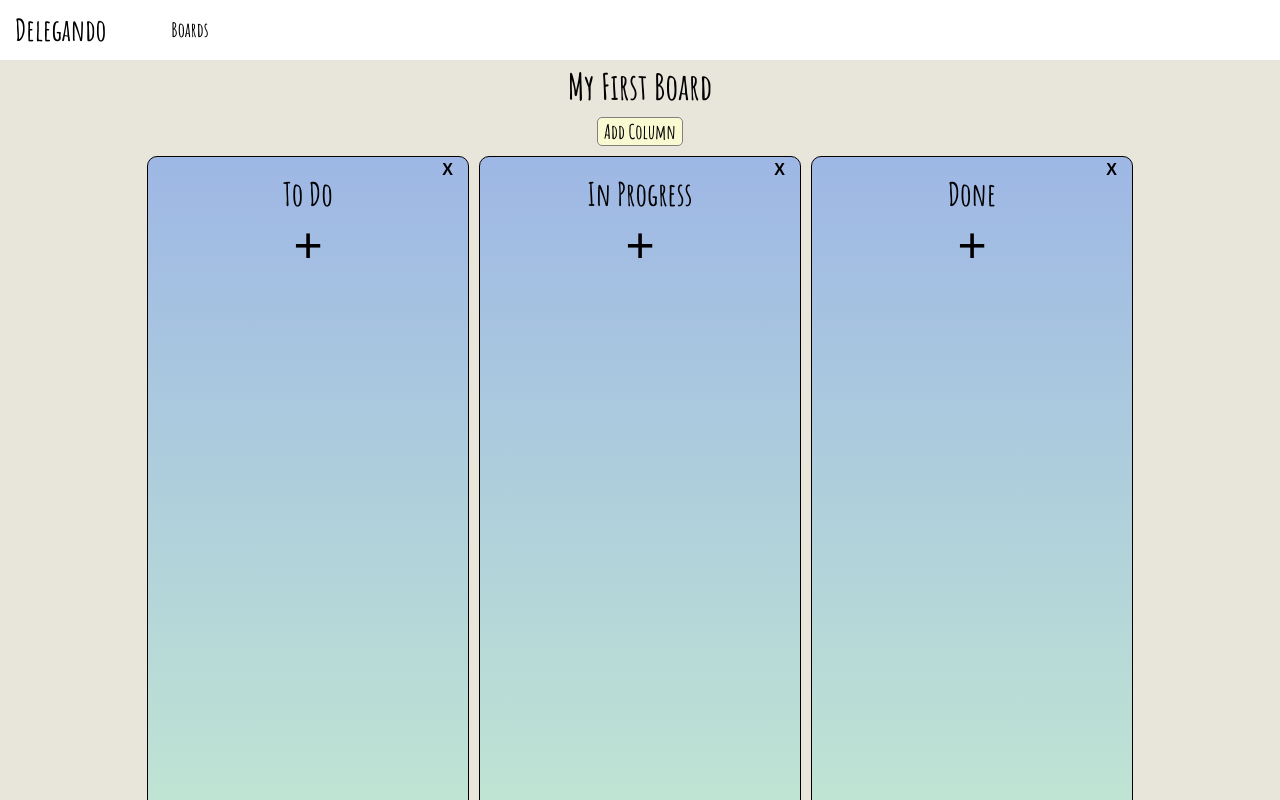
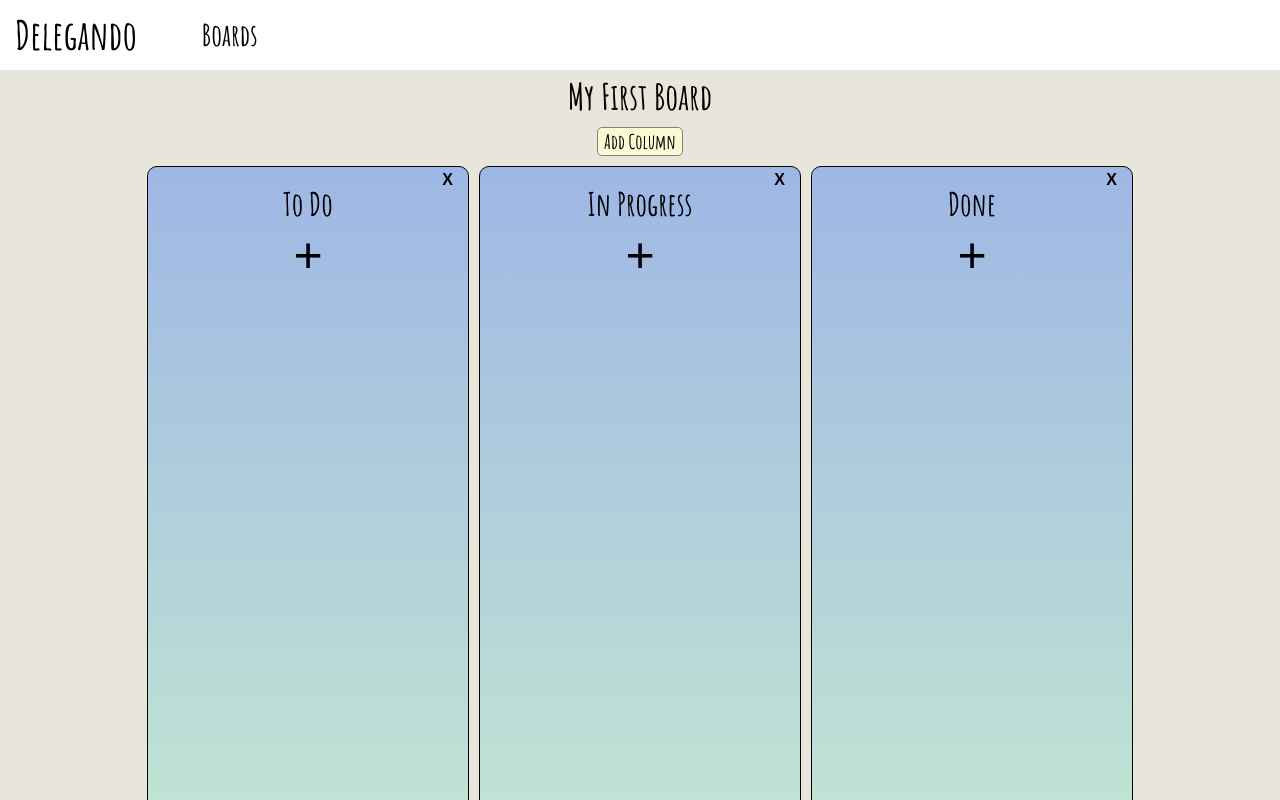
Before and after one commit to stickmanbob/Delegando, a React (Create React App) app: page /#/boards/1 in a window 1280 px wide. Shown: the top 800 px of the page. Built offline with nearby package versions, Linux system fonts and the light colour scheme.

Commit message:
Style Header

```diff
--- a/public/index.html
+++ b/public/index.html
@@ -26,7 +26,7 @@
       work correctly both with client-side routing and a non-root public URL.
       Learn how to configure a non-root public URL by running `npm run build`.
     -->
-    <title>JS-Olympics</title>
+    <title>Delegando</title>
   </head>
   <body>
     <noscript>You need to enable JavaScript to run this app.</noscript>
--- a/src/styles/column.css
+++ b/src/styles/column.css
@@ -80,7 +80,3 @@
 	flex-direction: column;
 	align-items: center;
 }
-
-.edit-column-submit {
-
-}
--- a/src/styles/landing.css
+++ b/src/styles/landing.css
@@ -82,17 +82,18 @@
 }
 
 .nav-bar {
-  display: flex;
+	display: flex;
+	align-items: center;
   box-shadow: 0px 1px 4px 0px rgba(0, 0, 0, 0.2);
 }
 
 .nav-bar > h1 {
-  font-size: 30px;
+  font-size: 40px;
   padding: 15px;
 }
 
 .nav-bar > h2 {
-  font-size: 20px;
+  font-size: 30px;
   padding: 20px;
   margin-left: 30px;
 }
```
Also changed, not shown: 17 other files (tests, documents, lock files or other folders).
